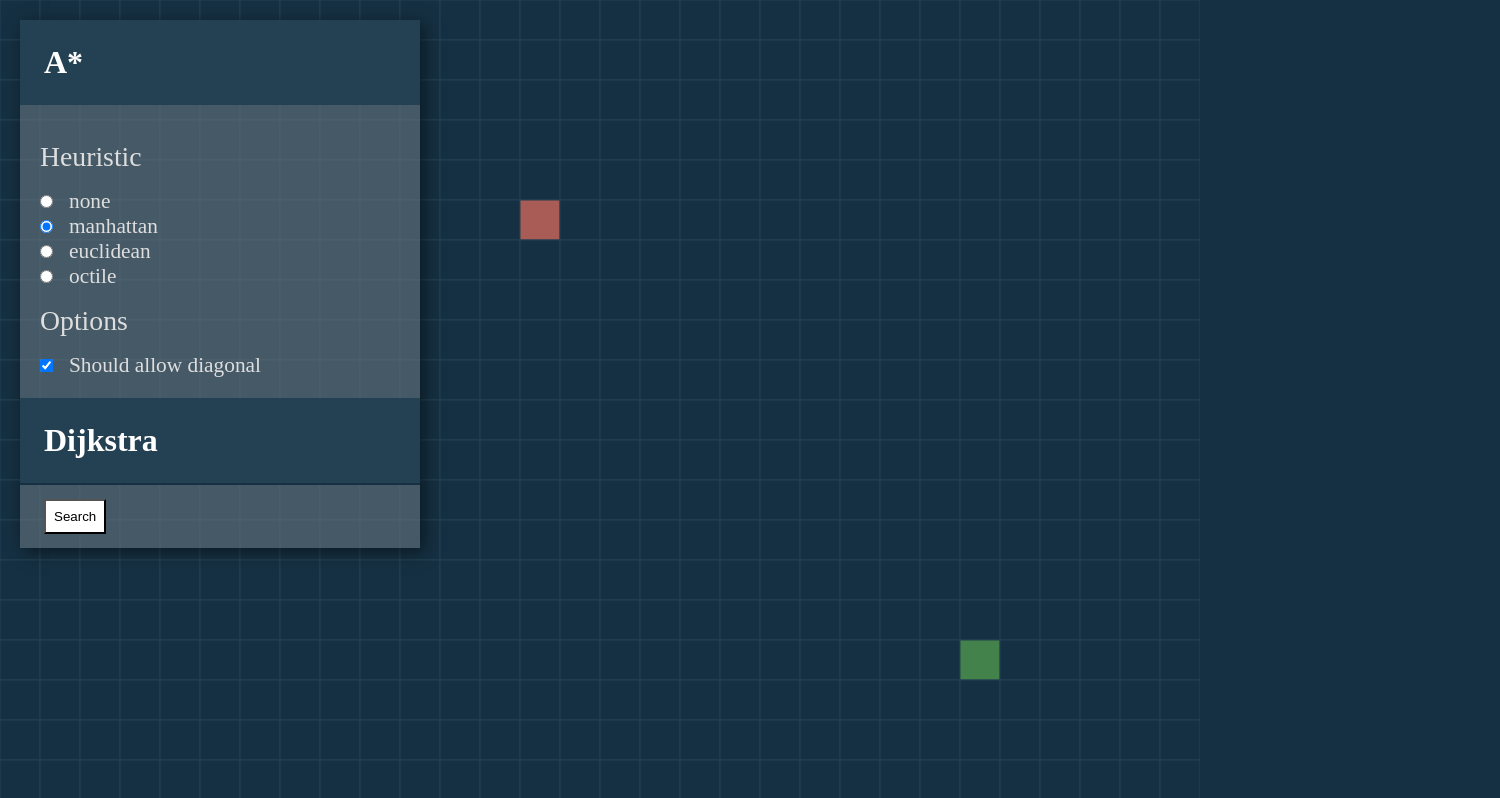
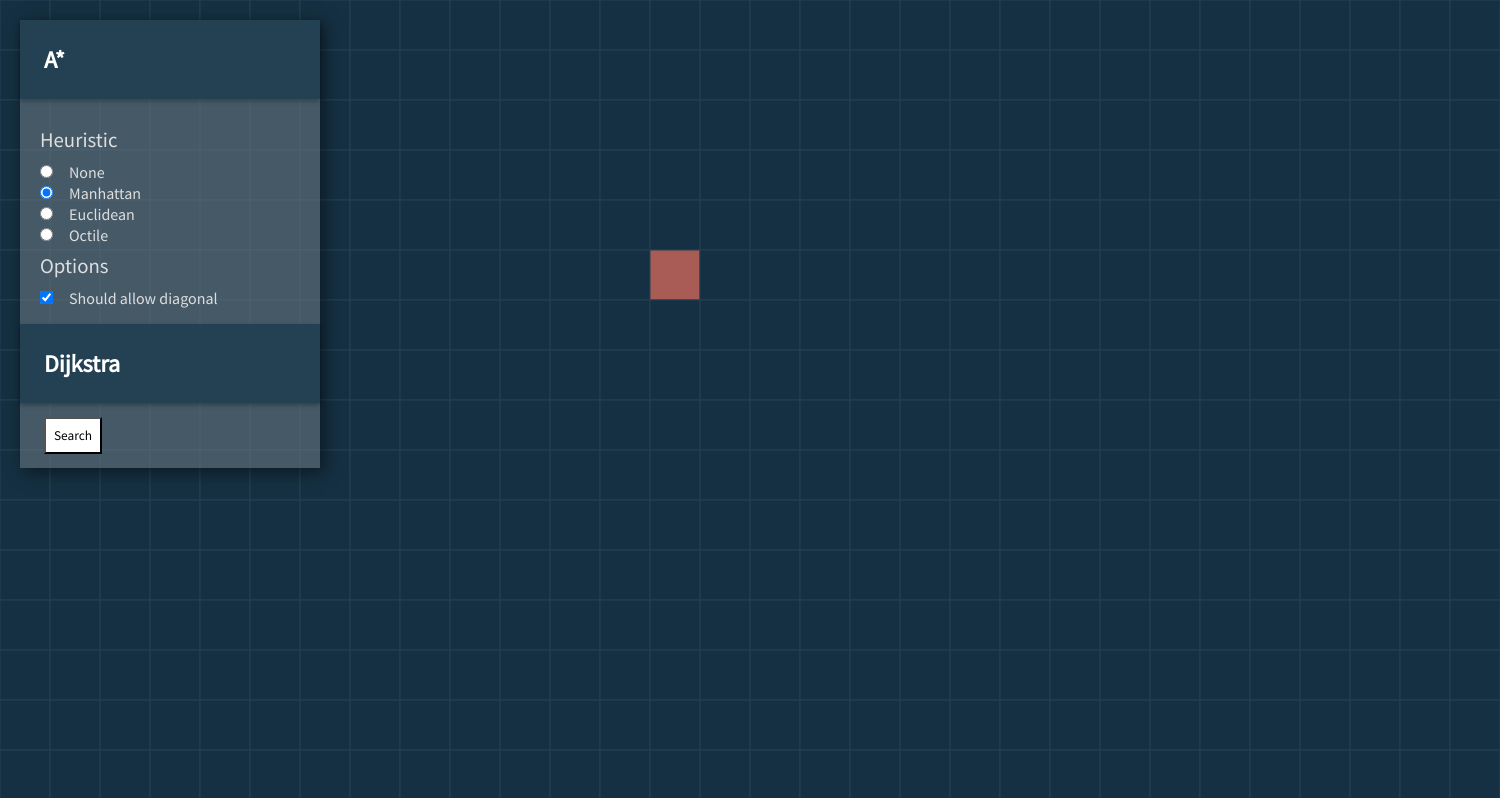
Before and after one commit to jamtartley/pathfinding, a React app: page / in a window 1280 px wide. Shown: the top 798 px of the page, 1500 px wide, since content can reach past the window. Built offline with nearby package versions, Linux system fonts and the light colour scheme.

Commit message:
Load custom font

```diff
--- a/package.json
+++ b/package.json
@@ -21,6 +21,7 @@
     "less-loader": "^5.0.0",
     "redux": "^4.0.4",
     "style-loader": "^1.0.0",
+    "url-loader": "^2.1.0",
     "webpack": "^4.39.3",
     "webpack-cli": "^3.3.7",
     "webpack-dev-server": "^3.8.0",
--- a/src/presentation/components/a_star.js
+++ b/src/presentation/components/a_star.js
@@ -7,7 +7,6 @@ import Toggle from "./toggle.js";
 
 export default class AStar extends React.Component {
     render() {
-        console.log(this.props.startOpts);
         return (
             <React.Fragment>
                 <h3 className="section-header" data-search={this.props.type}>A*</h3>
--- a/src/presentation/components/control_panel.js
+++ b/src/presentation/components/control_panel.js
@@ -11,7 +11,6 @@ export default class ControlPanel extends React.Component {
         return (
             <React.Fragment>
                 <SearchPanel controller={this.props.controller}/>
-                <hr/>
                 <ActionPanel controller={this.props.controller}/>
             </React.Fragment>
         );
--- a/src/presentation/components/heuristics.js
+++ b/src/presentation/components/heuristics.js
@@ -14,11 +14,15 @@ export default class Heuristics extends React.Component {
         });
     }
 
+    toDisplay(raw) {
+        return raw.charAt(0).toUpperCase() + raw.slice(1);
+    }
+
     render() {
         let options = Object.keys(HeuristicType).map(key =>
             <label key={key}>
                 <input type="radio" value={HeuristicType[key]} name="heuristic" defaultChecked={HeuristicType[key]===this.props.initialHeuristic}/>
-                {HeuristicType[key]}
+                {this.toDisplay(HeuristicType[key])}
             </label>
         );
 
--- a/src/presentation/controller.js
+++ b/src/presentation/controller.js
@@ -30,7 +30,7 @@ const searchFunctionMap = {
 
 export default class Controller {
     constructor(grid) {
-        this.size = 40;
+        this.size = 50;
         this.action = Action.NONE;
 
         this.grid = grid;
--- a/src/styles/control_panel.less
+++ b/src/styles/control_panel.less
@@ -1,15 +1,16 @@
 @import "./colours";
 
 @inset: 20px;
+@shadow: rgba(0, 0, 0, 0.3);
 
 #control-panel {
     position: absolute;
     top: @inset;
     left: @inset;
-    min-width: 400px;
+    min-width: 300px;
     background: rgba(102, 118, 128, 0.6);
     box-shadow: 4px 4px 16px rgba(0, 0, 0, 0.5);
-    font-size: 16pt;
+    font-size: 12pt;
 
     button {
         margin: 4px;
@@ -34,9 +35,6 @@
 }
 
 #search-panel {
-    &> div {
-        padding: 20px;
-    }
 }
 
 #action-panel {
@@ -50,10 +48,12 @@
     margin-block-end: 0;
     color: white;
     font-size: 1.5em;
+    filter: drop-shadow(0 2px 2px @shadow);
 }
 
 .section-inner {
     color: @text;
+    padding: 20px;
 
     form {
         display: flex;
@@ -61,7 +61,7 @@
     }
 
     header {
-        margin: 16px 0;
+        margin: 8px 0;
         font-size: 1.3em;
     }
 
--- a/src/styles/index.less
+++ b/src/styles/index.less
@@ -1,5 +1,22 @@
 @import "./colours";
 @import "./control_panel";
+
+@font-face {
+  font-family: "Source";
+  font-style: normal;
+  font-weight: 400;
+  src: url("../../dist/fonts/source-sans-pro-v13-latin-regular.eot"); /* IE9 Compat Modes */
+  src: local("Source Sans Pro Regular"), local("SourceSansPro-Regular"),
+       url("../../dist/fonts/source-sans-pro-v13-latin-regular.eot?#iefix") format("embedded-opentype"), /* IE6-IE8 */
+       url("../../dist/fonts/source-sans-pro-v13-latin-regular.woff2") format("woff2"), /* Super Modern Browsers */
+       url("../../dist/fonts/source-sans-pro-v13-latin-regular.woff") format("woff"), /* Modern Browsers */
+       url("../../dist/fonts/source-sans-pro-v13-latin-regular.ttf") format("truetype"), /* Safari, Android, iOS */
+       url("../../dist/fonts/source-sans-pro-v13-latin-regular.svg#SourceSansPro") format("svg"); /* Legacy iOS */
+}
+
+* {
+    font-family: "Source", sans-serif;
+}
 
 html, body {
     margin: 0;
--- a/webpack.common.js
+++ b/webpack.common.js
@@ -38,6 +38,10 @@ module.exports = {
                         }
                     }
                 ]
+            },
+            {
+                test: /\.(eot|png|jp(e*)g|svg|ttf|otf|woff|woff2)$/,
+                loader: "url-loader?limit=100000&mimetype=application/font-woff"
             }
         ]
     }
```
Also changed, not shown: dist/fonts/source-sans-pro-v13-latin-regular.ttf (added), dist/fonts/source-sans-pro-v13-latin-regular.woff (added), dist/fonts/source-sans-pro-v13-latin-regular.woff2 (added), 3 other files.
